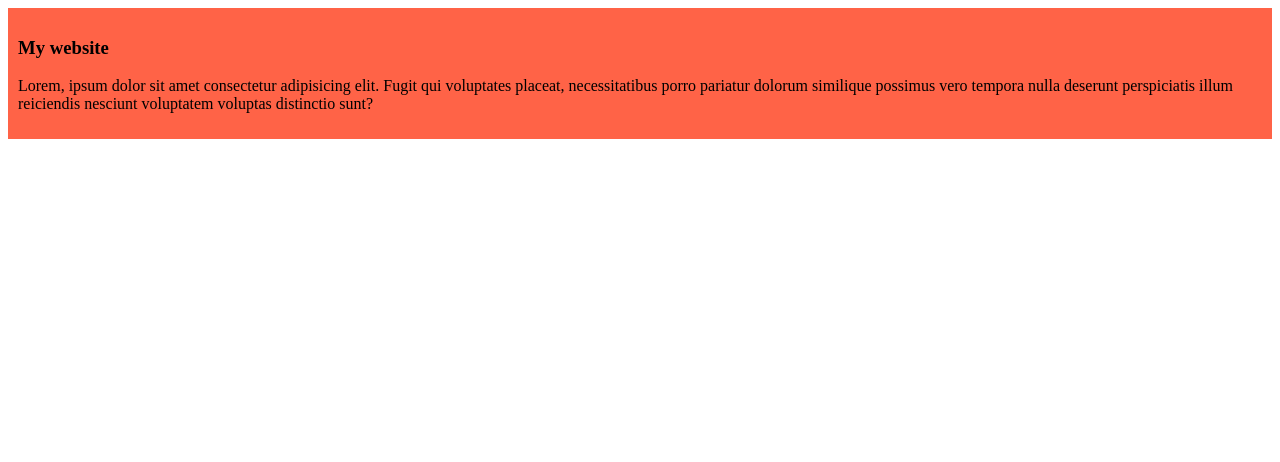
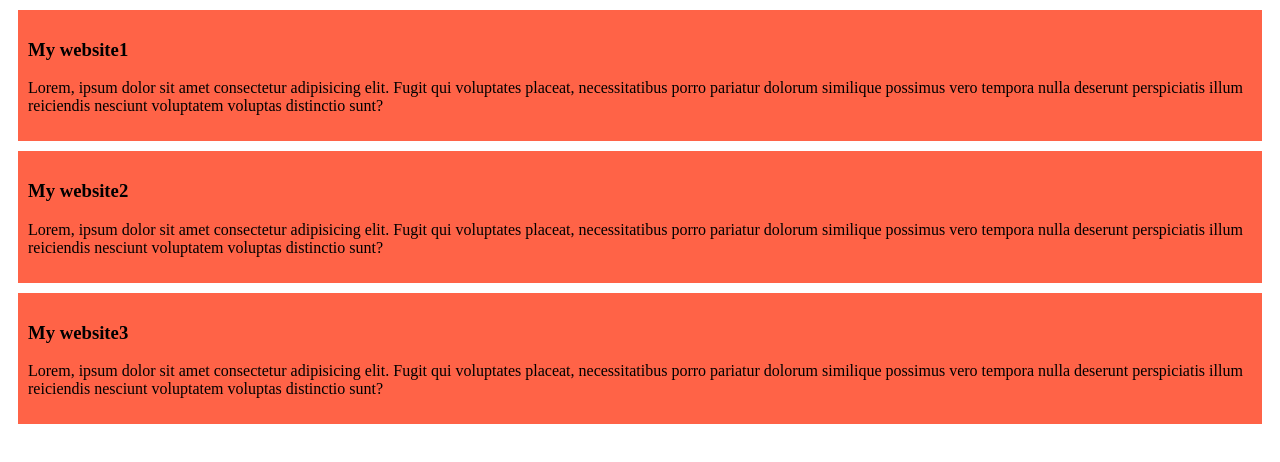
Before and after one commit to AfrinShakila/my-simple-website2, a plain HTML site: page index.html in a window 1280 px wide. Drawn offline with Linux system fonts and the light colour scheme.

Commit message:
added second and third blog

```diff
--- a/index.html
+++ b/index.html
@@ -7,7 +7,15 @@
     <link rel="stylesheet" href="styles/blog.css" >
 <body>
     <div>
-        <h3>My website</h3>
+        <h3>My website1</h3>
+        <p>Lorem, ipsum dolor sit amet consectetur adipisicing elit. Fugit qui voluptates placeat, necessitatibus porro pariatur dolorum similique possimus vero tempora nulla deserunt perspiciatis illum reiciendis nesciunt voluptatem voluptas distinctio sunt?</p>
+    </div>
+    <div>
+        <h3>My website2</h3>
+        <p>Lorem, ipsum dolor sit amet consectetur adipisicing elit. Fugit qui voluptates placeat, necessitatibus porro pariatur dolorum similique possimus vero tempora nulla deserunt perspiciatis illum reiciendis nesciunt voluptatem voluptas distinctio sunt?</p>
+    </div>
+    <div>
+        <h3>My website3</h3>
         <p>Lorem, ipsum dolor sit amet consectetur adipisicing elit. Fugit qui voluptates placeat, necessitatibus porro pariatur dolorum similique possimus vero tempora nulla deserunt perspiciatis illum reiciendis nesciunt voluptatem voluptas distinctio sunt?</p>
     </div>
 </body>
--- a/styles/blog.css
+++ b/styles/blog.css
@@ -1,4 +1,5 @@
 div{
     background-color: tomato;
     padding: 10px;
+    margin: 10px;
 }
```
